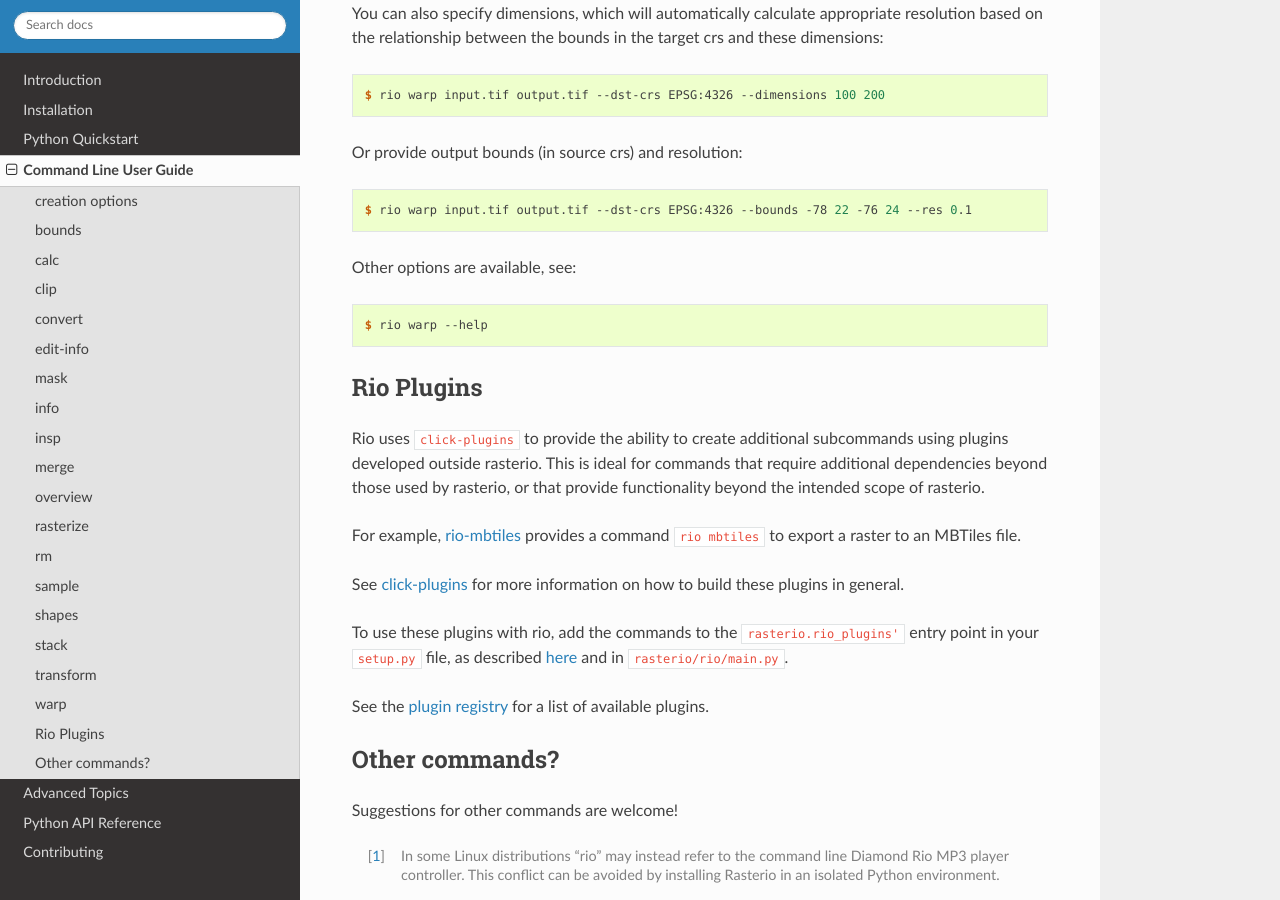
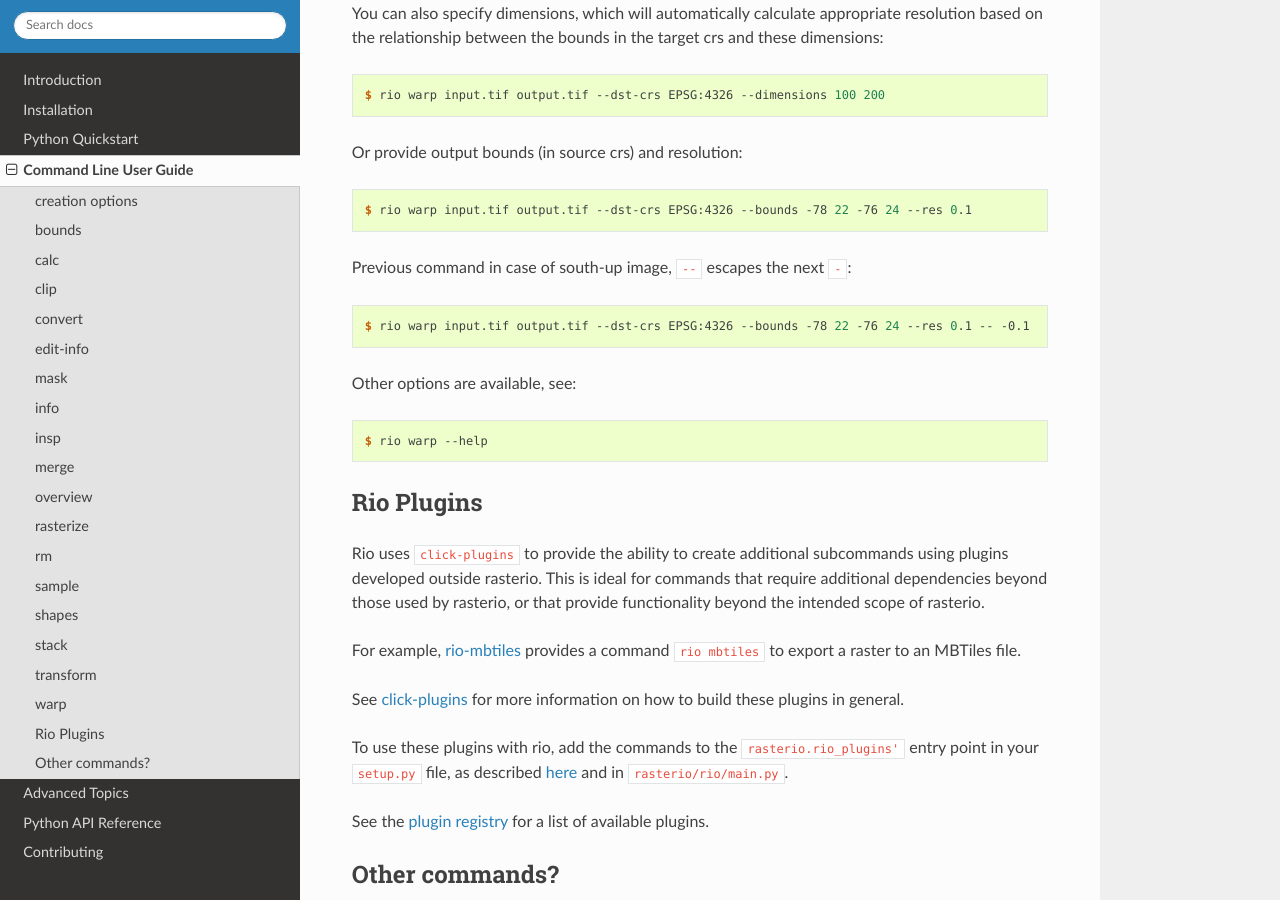
Before and after one commit to rasterio/rasterio, a Sphinx documentation site: the page built from docs/cli.rst, in a window 1280 px wide and 900 px high, scrolled down 11692 px. Built offline with Sphinx 7.4.7 and the Read the Docs theme 2.0.0, drawn with Linux system fonts in a browser that asks for light colours.

Commit message:
Add example of using rio warp for south-up images

```diff
--- a/docs/cli.rst
+++ b/docs/cli.rst
@@ -648,6 +648,12 @@ Or provide output bounds (in source crs) and resolution:
 
     $ rio warp input.tif output.tif --dst-crs EPSG:4326 --bounds -78 22 -76 24 --res 0.1
 
+Previous command in case of south-up image, ``--`` escapes the next ``-``:
+
+.. code-block:: console
+
+    $ rio warp input.tif output.tif --dst-crs EPSG:4326 --bounds -78 22 -76 24 --res 0.1 -- -0.1
+
 Other options are available, see:
 
 .. code-block:: console
```
